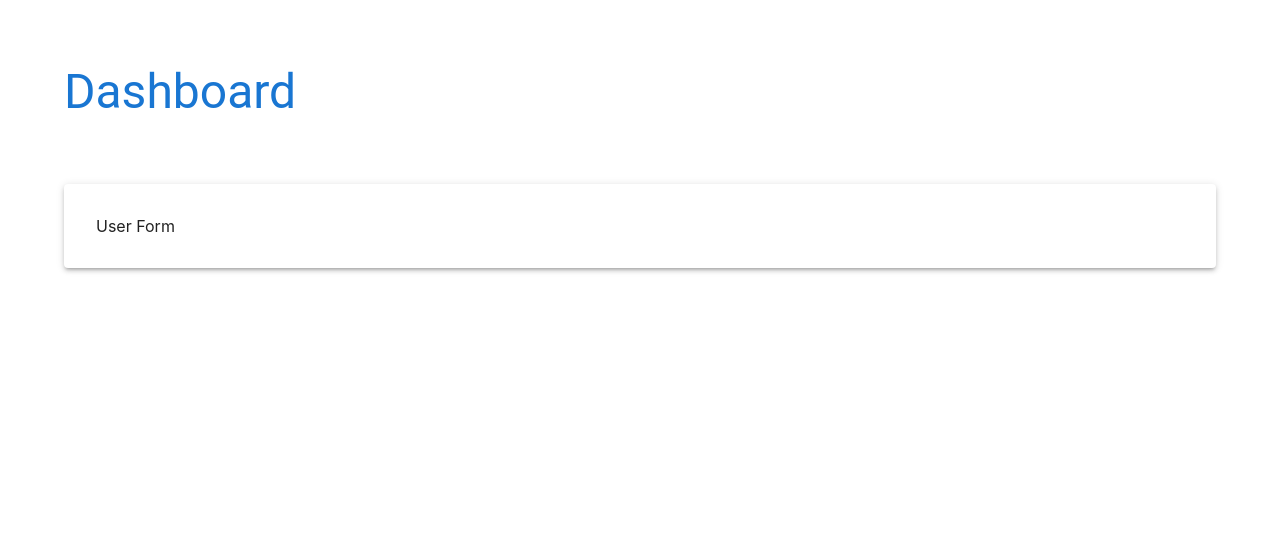
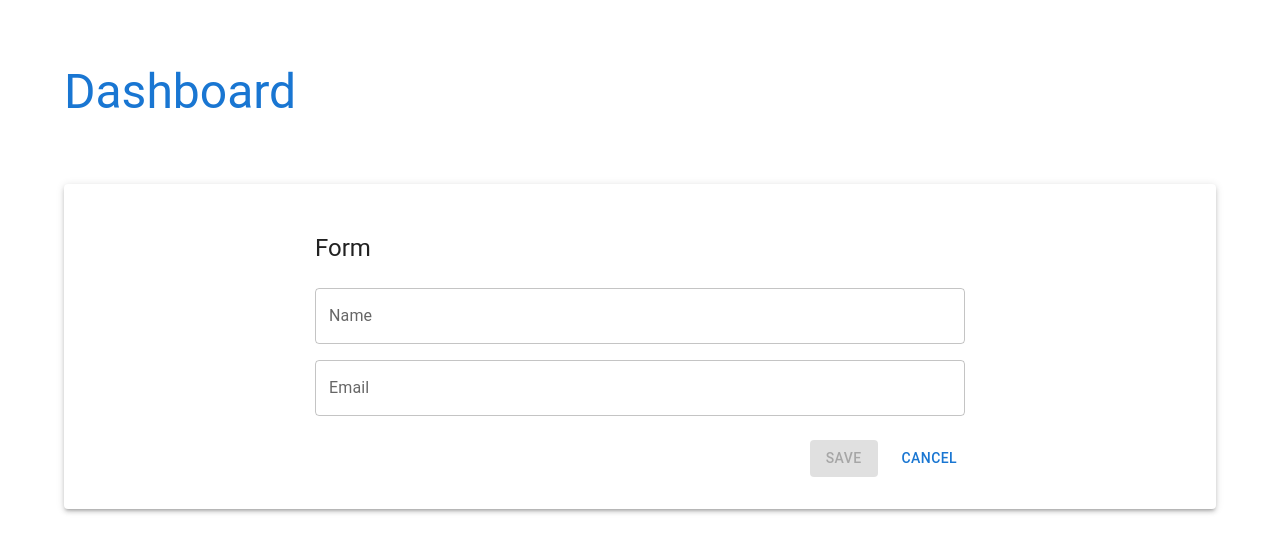
Before and after one commit to kathleen-fen/admin-dashboard, a React (Create React App) app: page /addUser in a window 1280 px wide. Shown: the top 552 px of the page. Built offline with nearby package versions, Linux system fonts and the light colour scheme.

Commit message:
user form + validation

```diff
--- a/src/App.js
+++ b/src/App.js
@@ -1,12 +1,6 @@
 import { useEffect } from "react";
 import { useDispatch, useSelector } from "react-redux";
-import {
-  BrowserRouter as Router,
-  Route,
-  Navigate,
-  Routes,
-  useLocation,
-} from "react-router-dom";
+import { BrowserRouter as Router, Route, Routes } from "react-router-dom";
 import Paper from "@mui/material/Paper";
 import Typography from "@mui/material/Typography";
 import Box from "@mui/material/Box";
@@ -16,10 +10,6 @@ import { getUsers } from "./actions";
 import { routes } from "./routs";
 
 function App() {
-  /*  const dispatch = useDispatch();
-  useEffect(() => {
-    dispatch(getUsers());
-  }, [dispatch]); */
   return (
     <Box sx={{ p: 8 }}>
       <Typography variant="h3" sx={{ pb: 8 }} color="primary">
--- /dev/null
+++ b/src/components/UI/Input.js
@@ -0,0 +1,29 @@
+import { TextField } from "@mui/material";
+import { isInvalid } from "../../formFramework";
+
+const Input = (props) => {
+  return (
+    <TextField
+      autoFocus={props.autoFocus}
+      margin={props.margin}
+      variant={props.variant}
+      error={isInvalid(props)}
+      fullWidth={props.fullWidth}
+      type={props.type ? props.type : "text"}
+      //key={props.key}
+      value={props.value}
+      label={props.label}
+      sx={props.sx}
+      onChange={props.onChange}
+      helperText={
+        isInvalid(props)
+          ? props.errorMassage
+            ? props.errorMassage
+            : "Incorrect data"
+          : null
+      }
+    />
+  );
+};
+
+export default Input;
--- a/src/components/UserForm.js
+++ b/src/components/UserForm.js
@@ -1,5 +1,105 @@
+import { useState, useEffect } from "react";
+import { useNavigate, useLocation } from "react-router-dom";
+import { TextField, Typography } from "@mui/material";
+import { Box } from "@mui/system";
+import { FormControl, Button } from "@mui/material";
+import { InputLabel } from "@mui/material";
+
+import { createControl, validate, validateForm } from "../formFramework";
+import Input from "./UI/Input";
+
 const UserForm = () => {
-  return <>User Form</>;
+  const navigate = useNavigate();
+  const createFormControls = () => {
+    return {
+      name: createControl(
+        {
+          label: "Name",
+          sx: { my: 1 },
+          fullWidth: true,
+          value: "",
+        },
+        {
+          required: true,
+        }
+      ),
+      email: createControl(
+        {
+          label: "Email",
+          sx: { my: 1 },
+          fullWidth: true,
+          value: "",
+        },
+        {
+          required: true,
+          email: true,
+        }
+      ),
+    };
+  };
+  const [formControls, setFormControls] = useState(createFormControls());
+  const [isFormValid, setIsFormValid] = useState(false);
+  const controlChangeHandler = (value, controlName) => {
+    const newControl = {
+      ...formControls[controlName],
+      value: value,
+      touched: true,
+      valid: validate(value, formControls[controlName].validation),
+    };
+    setFormControls({ ...formControls, [controlName]: newControl });
+    setIsFormValid(
+      validateForm({ ...formControls, [controlName]: newControl })
+    );
+  };
+  const renderControls = () => {
+    return Object.keys(formControls).map((controlName, index) => {
+      const control = formControls[controlName];
+      return (
+        <Input
+          label={control.label}
+          key={index}
+          sx={control.sx}
+          value={control.value}
+          valid={control.valid}
+          fullWidth={true}
+          shouldValidate={!!control.validation}
+          touched={control.touched}
+          onChange={(e) => controlChangeHandler(e.target.value, controlName)}
+        />
+      );
+    });
+  };
+  return (
+    <>
+      <Box
+        sx={{
+          maxWidth: 650,
+          mx: "auto",
+        }}
+      >
+        <form>
+          <Box
+            sx={{
+              display: "flex",
+              justifyContent: "space-between",
+              alignItems: "center",
+            }}
+          >
+            <Typography variant="h5" sx={{ my: 2 }}>
+              Form
+            </Typography>
+          </Box>
+          {renderControls()}
+          <Box sx={{ display: "flex", justifyContent: "right", mt: 2 }}>
+            <Button sx={{ mr: 2 }} variant="contained" disabled={!isFormValid}>
+              Save
+            </Button>
+            <Button onClick={() => navigate("/")}>Cancel</Button>
+          </Box>
+        </form>
+      </Box>
+    </>
+  );
 };
 
 export default UserForm;
--- a/src/components/Users.js
+++ b/src/components/Users.js
@@ -1,5 +1,6 @@
 import { useEffect } from "react";
 import { useDispatch, useSelector } from "react-redux";
+import { useNavigate } from "react-router";
 import Table from "@mui/material/Table";
 import TableBody from "@mui/material/TableBody";
 import TableCell from "@mui/material/TableCell";
@@ -16,6 +17,7 @@ import { userListSelector, isUsersLoadingSelector } from "../selectors";
 import UserListSkeleton from "./UserListSkeleton";
 
 const Users = () => {
+  const navigate = useNavigate();
   const dispatch = useDispatch();
   const userList = useSelector(userListSelector);
   const isUsersLoading = useSelector(isUsersLoadingSelector);
@@ -37,7 +39,9 @@ const Users = () => {
         <Typography variant="h5" sx={{ my: 2 }}>
           User List
         </Typography>
-        <Button variant="contained">Add User</Button>
+        <Button variant="contained" onClick={() => navigate("/addUser")}>
+          Add User
+        </Button>
       </Box>
       <TableContainer component={Paper}>
         <Table sx={{ minWidth: 650 }} aria-label="simple table">
@@ -75,7 +79,12 @@ const Users = () => {
                       : null}
                   </TableCell>
                   <TableCell align="center">
-                    <Button variant="contained">Edit</Button>
+                    <Button
+                      variant="contained"
+                      onClick={() => navigate(`/user/${user.id}`)}
+                    >
+                      Edit
+                    </Button>
                   </TableCell>
                   <TableCell align="center">
                     <Button variant="contained">Delete</Button>
--- /dev/null
+++ b/src/formFramework.js
@@ -0,0 +1,55 @@
+function validateEmail(email) {
+  const re =
+    /^(([^<>()[\]\\.,;:\s@"]+(\.[^<>()[\]\\.,;:\s@"]+)*)|(".+"))@((\[[0-9]{1,3}\.[0-9]{1,3}\.[0-9]{1,3}\.[0-9]{1,3}\])|(([a-zA-Z\-0-9]+\.)+[a-zA-Z]{2,}))$/;
+  return re.test(String(email).toLowerCase());
+}
+
+function validatePhone(phone) {
+  const re = /^$|^[+]?[\s./0-9]*[(]?[0-9]{1,4}[)]?[-\s./0-9]*$/g;
+  return re.test(String(phone).toLowerCase());
+}
+
+function validateTime(time) {
+  const re = /^(0[0-9]|1[0-9]|2[0-3]):[0-5][0-9]$/;
+  return re.test(String(time).toLocaleLowerCase());
+}
+
+export function createControl(config, validation) {
+  return {
+    ...config,
+    validation,
+    touched: false,
+    valid: !validation,
+  };
+}
+export function validate(value, validation = null) {
+  if (!validation) {
+    return true;
+  }
+  let isValid = true;
+  if (validation.required) {
+    isValid = String(value).trim() !== "" && value !== null && isValid;
+  }
+  if (validation.email) {
+    isValid = validateEmail(value) && isValid;
+  }
+  if (validation.phone) {
+    isValid = validatePhone(value) && isValid;
+  }
+  if (validation.time) {
+    isValid = validateTime(value) && isValid;
+  }
+
+  return isValid;
+}
+export function validateForm(formControls) {
+  let isFormValid = true;
+  Object.keys(formControls).forEach((name) => {
+    isFormValid = formControls[name].valid && isFormValid;
+  });
+
+  return isFormValid;
+}
+export function isInvalid({ valid, touched, shouldValidate }) {
+  return !valid && shouldValidate && touched;
+}
```
